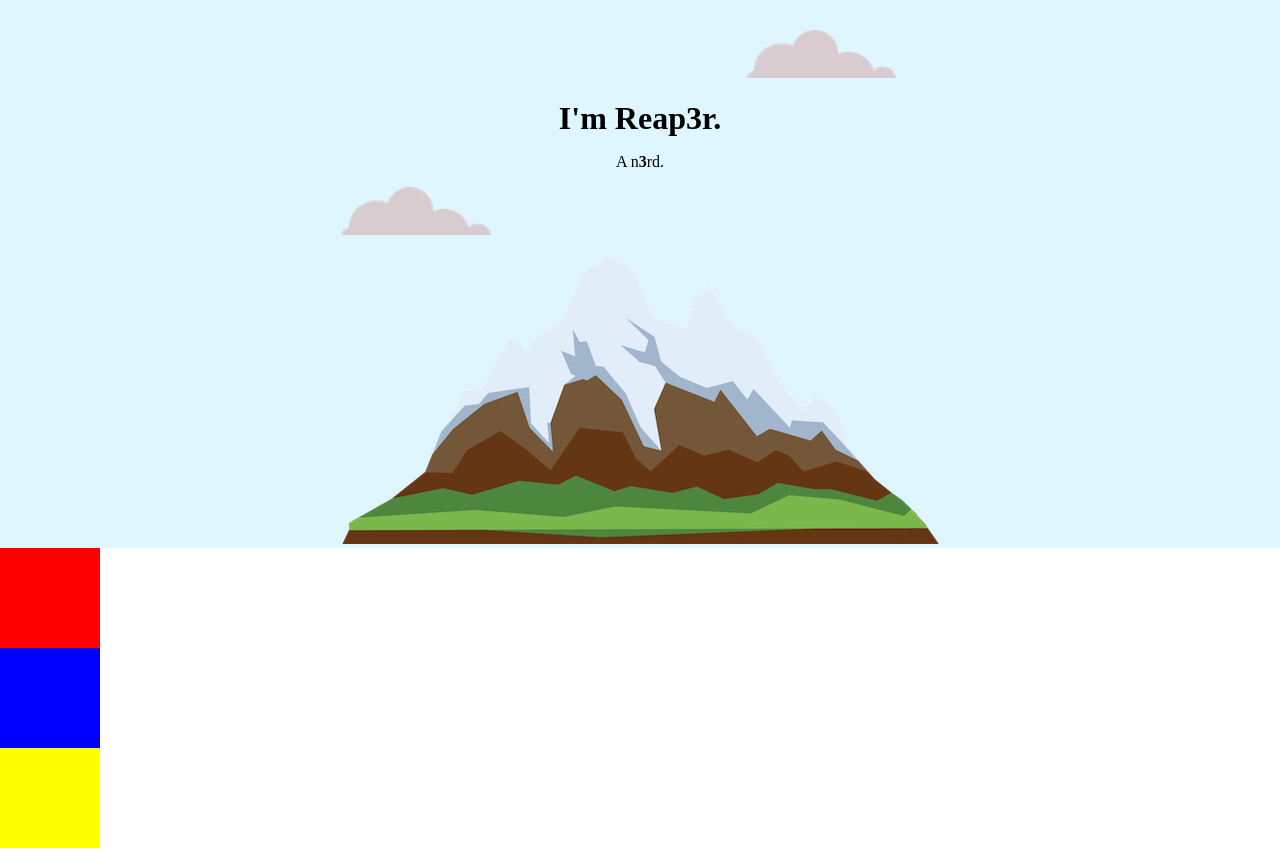
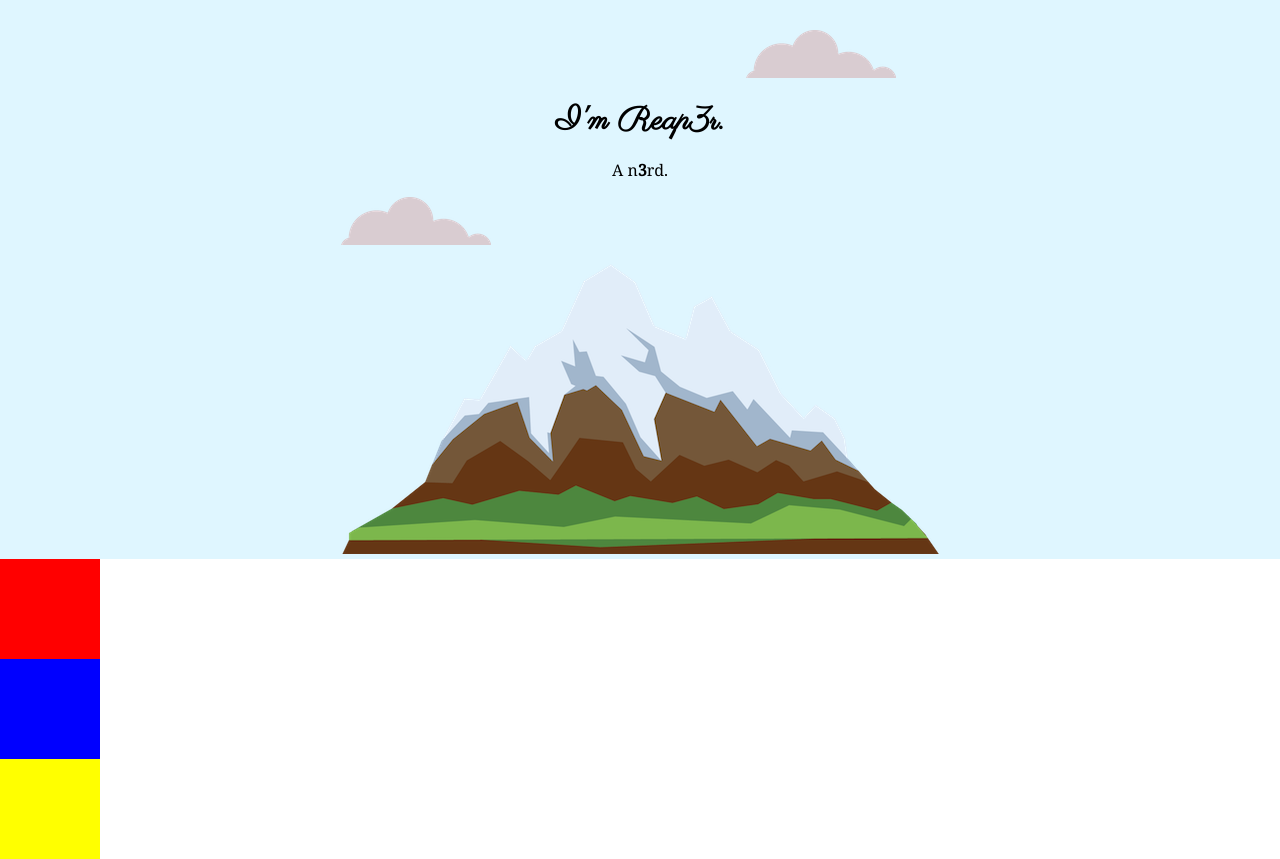
Before and after one commit to Boston343/CSS-MySite, a plain HTML site: page index.html in a window 1280 px wide. Drawn offline with Linux system fonts and the light colour scheme.

Commit message:
changed some fonts. Don't like it a ton but this now explains how to get various fonts and demonstrates

```diff
--- a/css/styles.css
+++ b/css/styles.css
@@ -1,7 +1,52 @@
 body {
+    /* for h1 */
+    /* font-family: "Montserrat", sans-serif; */
+
+    /* for most text*/
+    font-family: "Noto Serif", serif;
+
+    /* for title */
+    /* font-family: "Parisienne", cursive;      */
+
     margin: 0px;
     text-align: center;
+
+    /* Humanish type sans-serif fonts are great for legibility in body, startups use often */
+    /* serif fonts are more authoritative. Can be more 'traditional' or 'modern' */
+
+    /*****************************************************************************/
+    /* Good font design rules to follow
+    use similar moods
+    use similar time era, don't mix traditional with modern
+    contrast serif-ness. Like heading is serif and body is sans-serif
+    can create interest by just varying the weights, like making the headers much bolder */
+
+    /* try to pick only two fonts in each design,  */
+    /* web safe fonts: https://www.w3schools.com/cssref/css_websafe_fonts.asp */
+    /* if you want to use another font, copy font stack from cssfontstack.com */
+    /* ex. */
+    /* font-family: "Helvetica Neue", Helvetica, Arial, sans-serif; */
+
+    /* if you really want a specific font, go to fonts.google.com */
+
+    /* web safe sans-serif fonts I like: verdana, tahoma, trebuchet ms */
+    /* for safe "serif" fonts: use Times New Roman, or Georgia */
 }
+
+h1 {
+    font-family: "Montserrat", sans-serif;
+    margin: 0px;
+}
+
+h2 {
+    font-family: "Montserrat", sans-serif;
+}
+
+h3 {
+    font-family: "Montserrat", sans-serif;
+}
+
+/*****************************************************************************/
 
 .three {
     /* text-decoration: underline; */
@@ -16,6 +61,12 @@ body {
 
 .bottom-cloud {
     position: absolute;
+}
+
+/*****************************************************************************/
+
+#main-title {
+    font-family: "Parisienne", cursive;
 }
 
 #top-container {
@@ -50,7 +101,3 @@ body {
     left: 0;
     top: 0; */
 }
-
-h1 {
-    margin: 0px;
-}
--- a/index.html
+++ b/index.html
@@ -2,6 +2,12 @@
 <html lang="en">
 
 <head>
+    <!-- fonts acquired from fonts.google.com -->
+    <link rel="preconnect" href="https://fonts.googleapis.com">
+    <link rel="preconnect" href="https://fonts.gstatic.com" crossorigin>
+    <link href="https://fonts.googleapis.com/css2?family=Montserrat&family=Noto+Serif&family=Parisienne&display=swap"
+        rel="stylesheet">
+
     <title>Reap3r - Your friendly web design student</title>
     <meta charset="UTF-8">
     <meta http-equiv="X-UA-Compatible" content="IE=edge">
@@ -16,7 +22,7 @@
 <body>
     <div id="top-container">
         <img class="top-cloud" src="images/cloud.png" alt="cloud-img">
-        <h1>I'm Reap3r.</h1>
+        <h1 id="main-title">I'm Reap3r.</h1>
         <p>A n<span class="three">3</span>rd.</p>
         <img class="bottom-cloud" src="images/cloud.png" alt="cloud-img">
         <img src="images/mountain.png" alt="mountain-img">
```
